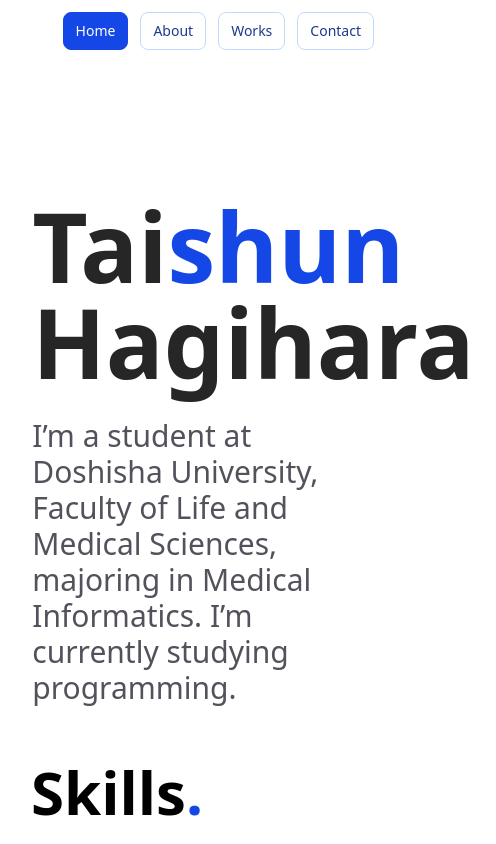
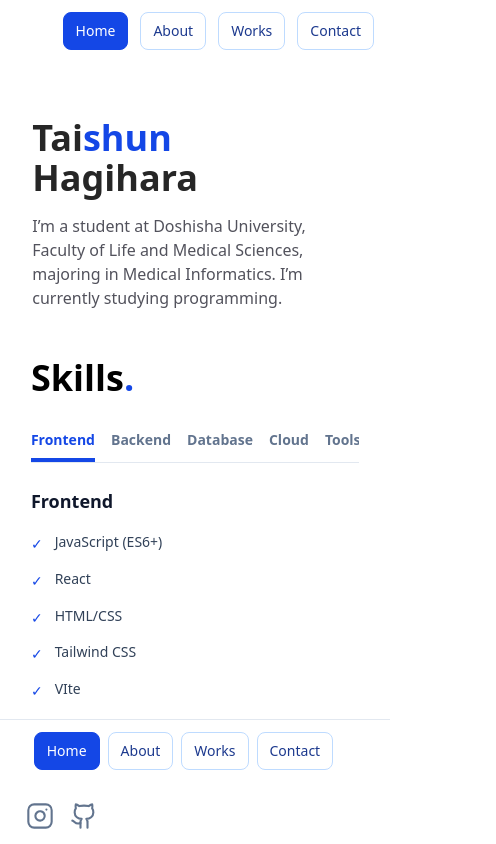
Before and after one commit to Taishun-Hagihara/taishun-portfolio, a React (Vite) app: page / in a window 390 px wide. Shown: the top 844 px of the page, 496 px wide, since content can reach past the window. Built offline with nearby package versions, Linux system fonts and the light colour scheme.

Commit message:
Responsive　design

```diff
--- a/src/components/SkillTabs.jsx
+++ b/src/components/SkillTabs.jsx
@@ -39,21 +39,21 @@ export default function SkillsTabs() {
     const active = sections[activeIndex];
 
     return (
-        <section className="mt-16 w-11/12 mx-auto h-auto sm:h-110">
-            <h1 className="font-bold text-6xl">
+        <section className="mt-12 sm:mt-16 w-11/12 mx-auto h-auto sm:h-110">
+            <h1 className="font-bold text-4xl sm:text-5xl lg:text-6xl">
                 Skills<span className="text-blue-700">.</span>
             </h1>
 
             {/* タブ（横並び） */}
             <div className="mt-5">
-                <div className="relative border-b border-slate-200">
+                <div className="relative border-b border-slate-200 overflow-x-auto">
                     {/* 青い下線（動く） */}
                     <div
                         className="absolute bottom-0 h-1 bg-blue-700 transition-all duration-300"
                         style={{ left: indicator.left, width: indicator.width }}
                     />
 
-                    <div className="flex gap-6">
+                    <div className="flex gap-4 sm:gap-6 min-w-max">
                         {sections.map((s, idx) => {
                             const isActive = idx === activeIndex;
                             return (
@@ -62,7 +62,7 @@ export default function SkillsTabs() {
                                     ref={(node) => (tabRefs.current[idx] = node)}
                                     type="button"
                                     className={[
-                                        "py-4 font-semibold transition-colors",
+                                        "py-3 sm:py-4 text-sm sm:text-base font-semibold transition-colors whitespace-nowrap",
                                         isActive
                                             ? "text-blue-700"
                                             : "text-slate-500 hover:text-slate-900",
@@ -78,9 +78,9 @@ export default function SkillsTabs() {
 
                 {/* 内容（タブの下） */}
                 <div className="pt-6">
-                    <h3 className="text-xl font-bold text-slate-900">{active.label}</h3>
+                    <h3 className="text-lg sm:text-xl font-bold text-slate-900">{active.label}</h3>
 
-                    <ul className="mt-6 space-y-4 text-slate-700">
+                    <ul className="mt-4 sm:mt-6 space-y-3 sm:space-y-4 text-slate-700 text-sm sm:text-base">
                         {active.items.map((text) => (
                             <li key={text} className="flex gap-3 leading-relaxed">
                                 <span className="mt-0.5 text-blue-700">✓</span>
--- a/src/pages/Home.jsx
+++ b/src/pages/Home.jsx
@@ -6,12 +6,12 @@ import Contact from "./Contact.jsx";
 export default function Home() {
     return (
         <div>
-            <header className="mt-15 h-125">
+            <header className="mt-8 sm:mt-12 lg:mt-15 h-auto lg:h-125">
                 <div>
-                    <h1 className="text-neutral-800 text-8xl w-10/11 mx-auto font-bold mt-30">Tai<span className="text-blue-700">shun</span></h1>
-                    <h1 className="text-neutral-800 text-8xl w-10/11 mx-auto font-bold">Hagihara</h1>
+                    <h1 className="text-neutral-800 text-4xl sm:text-6xl lg:text-8xl w-10/11 mx-auto font-bold mt-10 sm:mt-20 lg:mt-30">Tai<span className="text-blue-700">shun</span></h1>
+                    <h1 className="text-neutral-800 text-4xl sm:text-6xl lg:text-8xl w-10/11 mx-auto font-bold">Hagihara</h1>
                 </div>
-                <div className="text-zinc-600 text-3xl w-10/11 mx-auto mt-7">
+                <div className="text-zinc-600 text-base sm:text-xl lg:text-3xl w-10/11 mx-auto mt-4 sm:mt-6 lg:mt-7">
                     <p>I’m a student at Doshisha University, Faculty of Life and Medical Sciences, majoring in Medical Informatics. I’m currently studying programming.</p>
                 </div>
 
```
